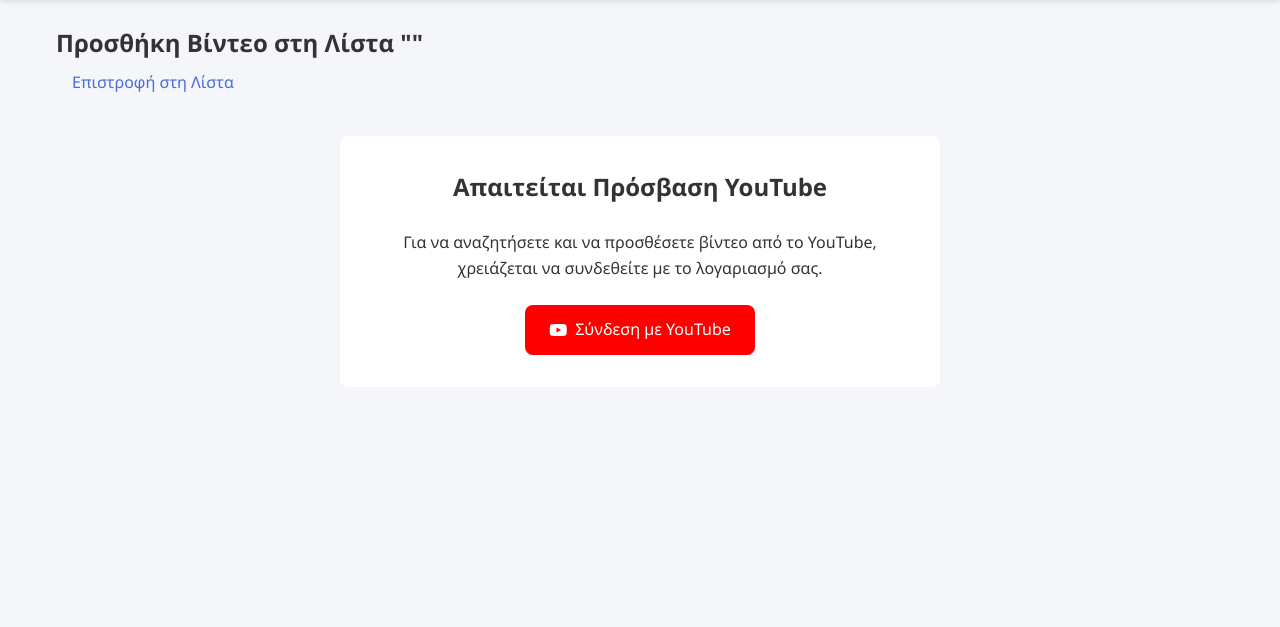
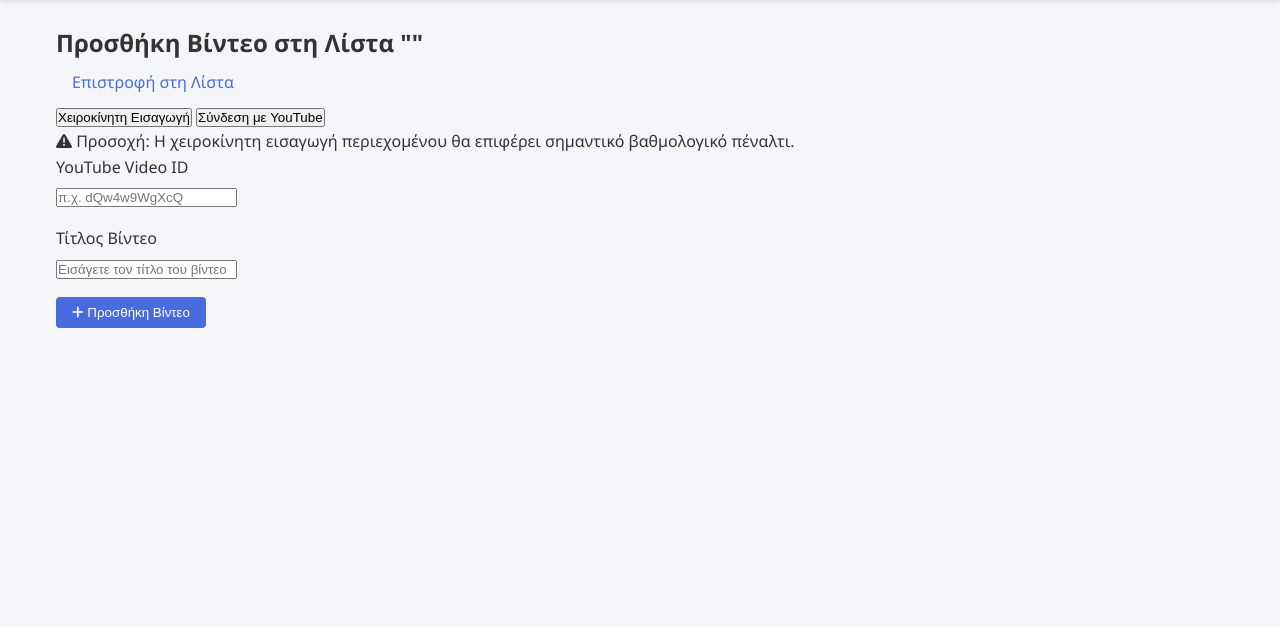
Before and after one commit to projectperiexomenorois2025/Texnologies_diadiktiou, a Flask app: template templates/add_video.html in a window 1280 px wide. Shown: the part 79-706 px from the top of the page. Run offline with Flask 3, Linux system fonts and the light colour scheme; the template is opened without the code that fills it, so the values that code supplies are empty.

Commit message:
Assistant checkpoint: Add manual input option before YouTube authentication
Assistant generated file changes:
- templates/add_video.html: Add manual input option before YouTube auth, Add JavaScript for method switching

---

User prompt:

πιο πριν το θέλουμε το κουμπι οταν παταω για συνδεση στο youtube Η πρόσβαση αποκλείστηκε: Το αίτημα αυτής της εφαρμογής δεν είναι έγκυρο

projectperiexomenorois2025@gmail.com
Δεν είναι δυνατή η σύνδεση επειδή αυτή η εφαρμογή έστειλε μη έγκυρο αίτημα. Μπορείτε να δοκιμάσετε ξανά αργότερα ή να επικοινωνήσετε με τον προγραμματιστή σχετικά με αυτό το ζήτημα. Μάθετε περισσότερα σχετικά με αυτό το σφάλμα
Εάν είστε προγραμματιστής αυτής της εφαρμογής, ανατρέξτε στις λεπτομέρειες σφάλματος.
Σφάλμα 400: redirect_uri_mismatch παιρνω αυτό οποτε πιο πριν θέλω την χειροκινητη εισαγωγη

Replit-Commit-Author: Assistant
Replit-Commit-Session-Id: f27504e4-574a-4444-952c-958c563669ad

```diff
--- a/templates/add_video.html
+++ b/templates/add_video.html
@@ -11,7 +11,31 @@
         </div>
 
         {% if not has_youtube_auth %}
-        <div class="youtube-auth-message">
+        <div class="video-input-method">
+            <button class="method-btn active" data-method="manual">Χειροκίνητη Εισαγωγή</button>
+            <button class="method-btn" data-method="youtube">Σύνδεση με YouTube</button>
+        </div>
+
+        <div id="manual-method">
+            <div class="warning-message">
+                <p><i class="fas fa-exclamation-triangle"></i> Προσοχή: Η χειροκίνητη εισαγωγή περιεχομένου θα επιφέρει σημαντικό βαθμολογικό πέναλτι.</p>
+            </div>
+            <form action="{{ url_for('add_video', playlist_id=playlist.id) }}" method="POST" class="manual-form">
+                <div class="form-group">
+                    <label for="youtube_id">YouTube Video ID</label>
+                    <input type="text" name="youtube_id" id="youtube_id" required placeholder="π.χ. dQw4w9WgXcQ">
+                </div>
+                <div class="form-group">
+                    <label for="title">Τίτλος Βίντεο</label>
+                    <input type="text" name="title" id="title" required placeholder="Εισάγετε τον τίτλο του βίντεο">
+                </div>
+                <button type="submit" class="btn btn-primary">
+                    <i class="fas fa-plus"></i> Προσθήκη Βίντεο
+                </button>
+            </form>
+        </div>
+
+        <div id="youtube-method" style="display: none;" class="youtube-auth-message">
             <div class="youtube-auth-content">
                 <h2>Απαιτείται Πρόσβαση YouTube</h2>
                 <p>Για να αναζητήσετε και να προσθέσετε βίντεο από το YouTube, χρειάζεται να συνδεθείτε με το λογαριασμό σας.</p>
@@ -265,3 +289,27 @@
     }
 </style>
 {% endblock %}
+
+<script>
+document.addEventListener('DOMContentLoaded', function() {
+    const methodBtns = document.querySelectorAll('.method-btn');
+    const manualMethod = document.getElementById('manual-method');
+    const youtubeMethod = document.getElementById('youtube-method');
+
+    methodBtns.forEach(btn => {
+        btn.addEventListener('click', function() {
+            methodBtns.forEach(b => b.classList.remove('active'));
+            this.classList.add('active');
+
+            const method = this.getAttribute('data-method');
+            if (method === 'manual') {
+                manualMethod.style.display = 'block';
+                youtubeMethod.style.display = 'none';
+            } else {
+                manualMethod.style.display = 'none';
+                youtubeMethod.style.display = 'block';
+            }
+        });
+    });
+});
+</script>
```
